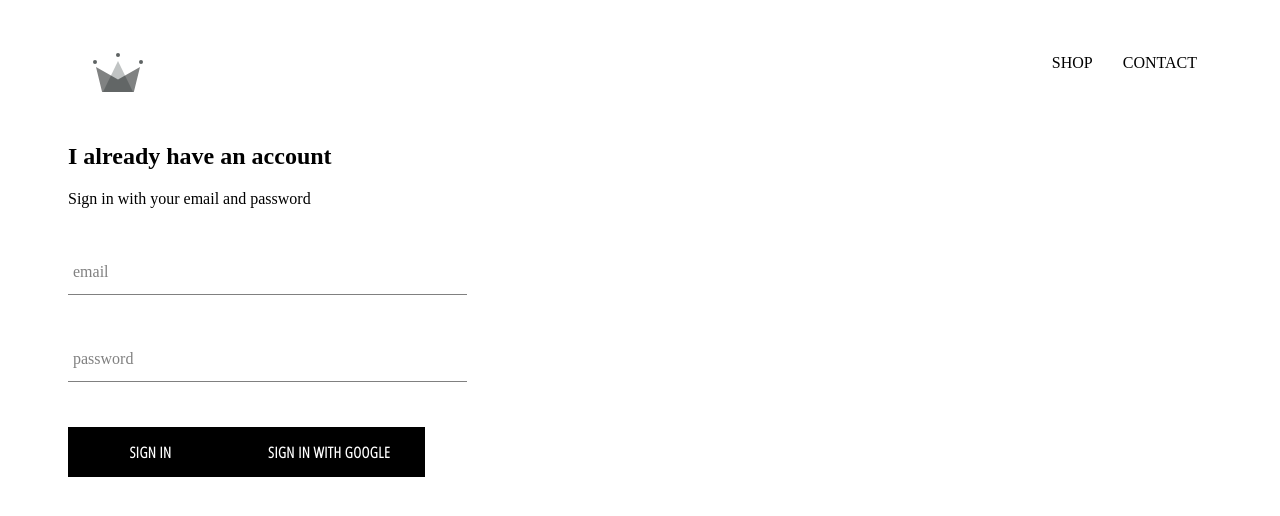
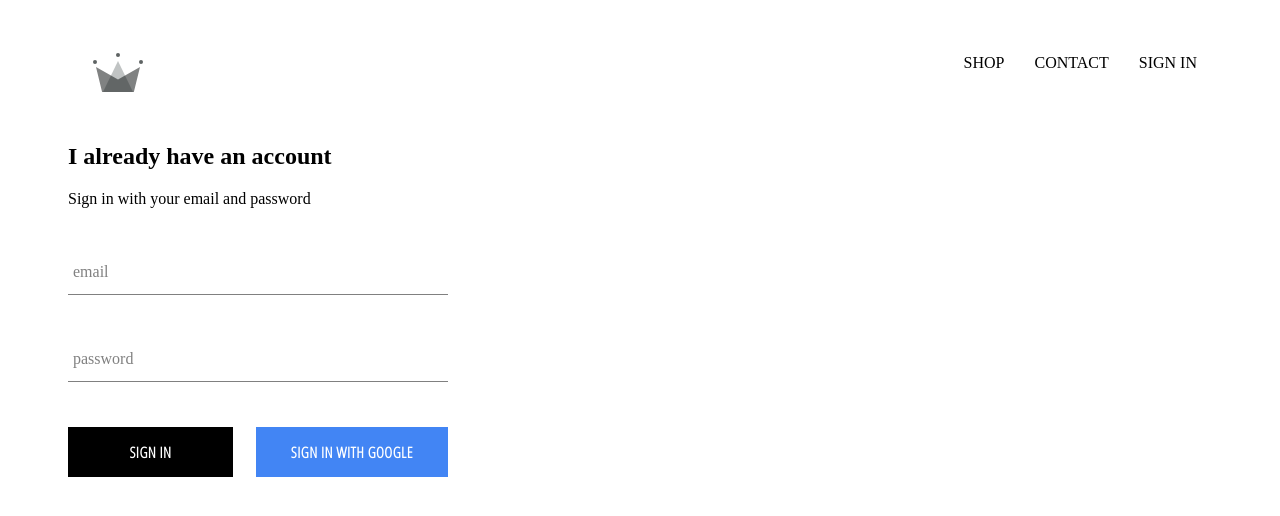
Before and after one commit to pmin825/ecommerce-project, a React (Create React App) app in the folder ecomm-project/: page /signin in a window 1280 px wide. Shown: the top 516 px of the page. Built offline with nearby package versions, Linux system fonts and the light colour scheme; no server answers.

Commit message:
created sign in page with sign in component and sign in with google

```diff
--- a/ecomm-project/src/App.css
+++ b/ecomm-project/src/App.css
@@ -7,3 +7,7 @@
   text-decoration: none;
   color: black;
 }
+
+* {
+  box-sizing: border-box;
+}
--- a/ecomm-project/src/App.js
+++ b/ecomm-project/src/App.js
@@ -3,13 +3,35 @@
 import "./App.css";
 import HomePage from "./pages/homepage/homepage.component.jsx";
 import ShopPage from "./pages/shop/shop.component.jsx";
-import SignInAndSignUpPage from './pages/sign-in-and-sign-up/sign-in-and-signup.jsx';
-import Header from './components/header/header-component.jsx'
+import SignInAndSignUpPage from "./pages/sign-in-and-sign-up/sign-in-and-signup.jsx";
+import Header from "./components/header/header-component.jsx";
+import { auth } from "./firebase/firebase.utils";
 
-function App() {
+class App extends React.Component {
+  constructor() {
+    super();
+
+    this.state = {
+      currentUser: null,
+    };
+  }
+
+  unsubscribeFromAuth = null;
+
+  componentDidMount() {
+    auth.onAuthStateChanged((user) => {
+      this.setState({ currentUser: user });
+    });
+  }
+
+  componentWillUnmount() {
+    this.unsubscribeFromAuth();
+  }
+
+  render() {
     return (
       <div>
-      <Header />
+        <Header currentUser={this.state.currentUser} />
         <Switch>
           <Route exact path="/" component={HomePage} />
           <Route path="/shop" component={ShopPage} />
@@ -18,5 +40,6 @@
       </div>
     );
   }
+}
 
 export default App;
--- a/ecomm-project/src/components/custom-button/custom-button.component.jsx
+++ b/ecomm-project/src/components/custom-button/custom-button.component.jsx
@@ -1,8 +1,11 @@
 import React from "react";
 import "./custom-button.styles.scss";
 
-const CustomButton = ({ children, ...otherProps }) => (
-  <button className="custom-button" {...otherProps}>
+const CustomButton = ({ children, isGoogleSignIn, ...otherProps }) => (
+  <button
+    className={`${isGoogleSignIn ? "google-sign-in" : ""} custom-button`}
+    {...otherProps}
+  >
     {children}
   </button>
 );
--- a/ecomm-project/src/components/custom-button/custom-button.styles.scss
+++ b/ecomm-project/src/components/custom-button/custom-button.styles.scss
@@ -19,4 +19,14 @@
     color: black;
     border: 1px solid black;
   }
+
+  &.google-sign-in {
+    background-color: #4285f4;
+    color: white;
+
+    &:hover {
+      background-color: #357ae8;
+      border: none;
+    }
+  }
 }
--- a/ecomm-project/src/components/header/header-component.jsx
+++ b/ecomm-project/src/components/header/header-component.jsx
@@ -1,9 +1,10 @@
 import React from "react";
 import { Link } from "react-router-dom";
 import { ReactComponent as Logo } from "../../assets/crown.svg";
+import { auth } from "../../firebase/firebase.utils";
 import "./header.styles.scss";
 
-const Header = () => (
+const Header = ({ currentUser }) => (
   <div className="header">
     <Link className="logo-container" to="/">
       <Logo className="logo" />
@@ -12,9 +13,18 @@
       <Link className="option" to="/shop">
         SHOP
       </Link>
-      <Link className='option' to='/contact'>
+      <Link className="option" to="/contact">
         CONTACT
       </Link>
+      {currentUser ? (
+        <div className="option" onClick={() => auth.signOut()}>
+          SIGN OUT
+        </div>
+      ) : (
+        <Link className="option" to="/signin">
+          SIGN IN
+        </Link>
+      )}
     </div>
   </div>
 );
--- a/ecomm-project/src/components/header/header.styles.scss
+++ b/ecomm-project/src/components/header/header.styles.scss
@@ -20,6 +20,7 @@
 
     .option {
       padding: 10px 15px;
+      cursor: pointer;
     }
   }
 }
--- a/ecomm-project/src/components/sign-in/sign-in.component.jsx
+++ b/ecomm-project/src/components/sign-in/sign-in.component.jsx
@@ -47,13 +47,15 @@
             label="password"
             required
           />
+          <div className="buttons">
             <CustomButton type="submit" value="Submit Form">
               Sign in
             </CustomButton>
-          <CustomButton onClick={signInWithGoogle}>
+            <CustomButton onClick={signInWithGoogle} isGoogleSignIn>
               {" "}
               Sign in with Google{" "}
             </CustomButton>
+          </div>
         </form>
       </div>
     );
--- a/ecomm-project/src/components/sign-in/sign-in.styles.scss
+++ b/ecomm-project/src/components/sign-in/sign-in.styles.scss
@@ -1,9 +1,14 @@
 .sign-in {
-  width: 30vw;
+  width: 380px;
   display: flex;
   flex-direction: column;
 
   .title {
     margin: 10px;
   }
+
+  .buttons {
+    display: flex;
+    justify-content: space-between;
+  }
 }
```
Also changed, not shown: 1 other file (tests, documents, lock files or other folders). Lines whose indentation alone changed are shown as unchanged.
